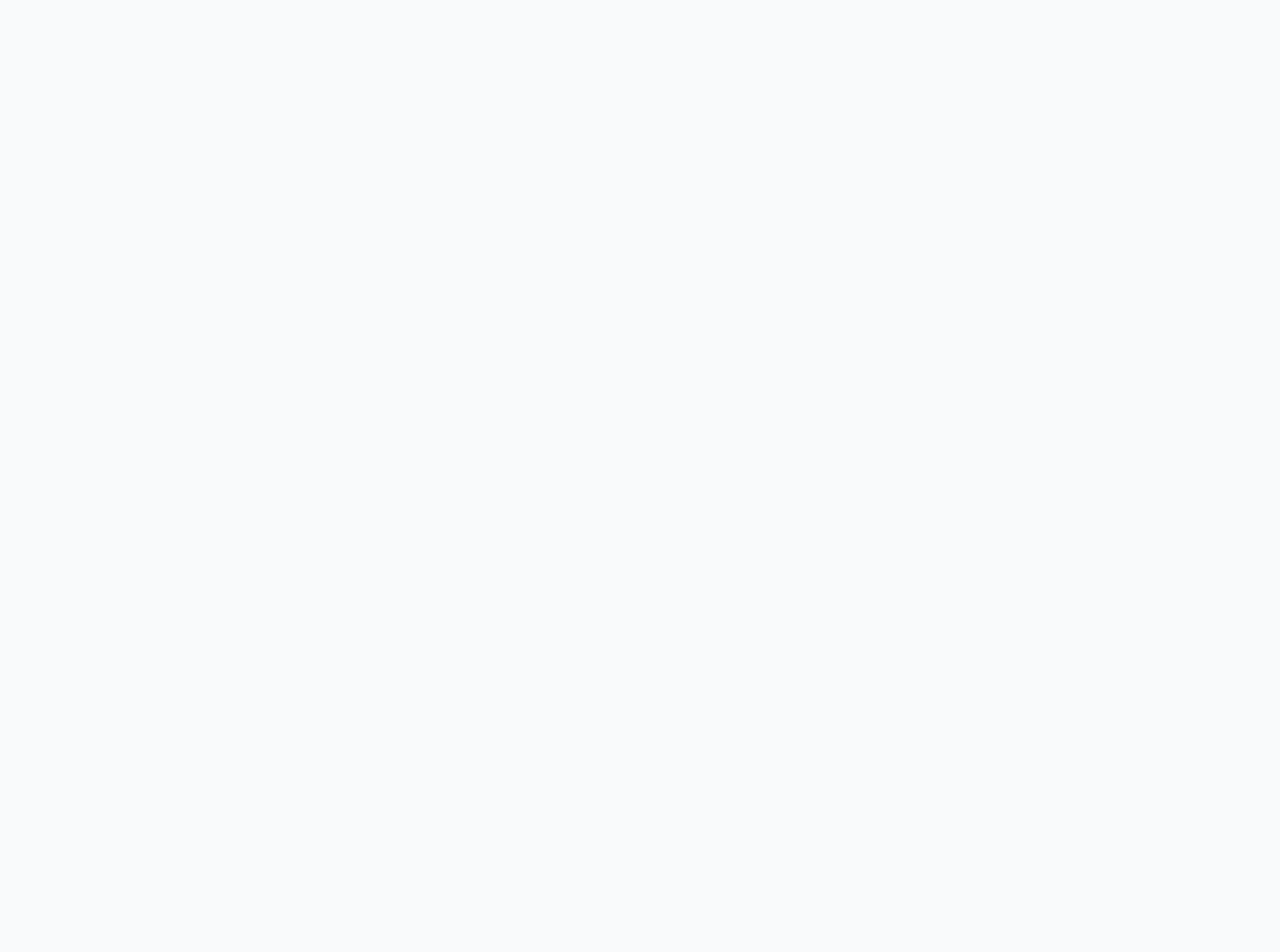
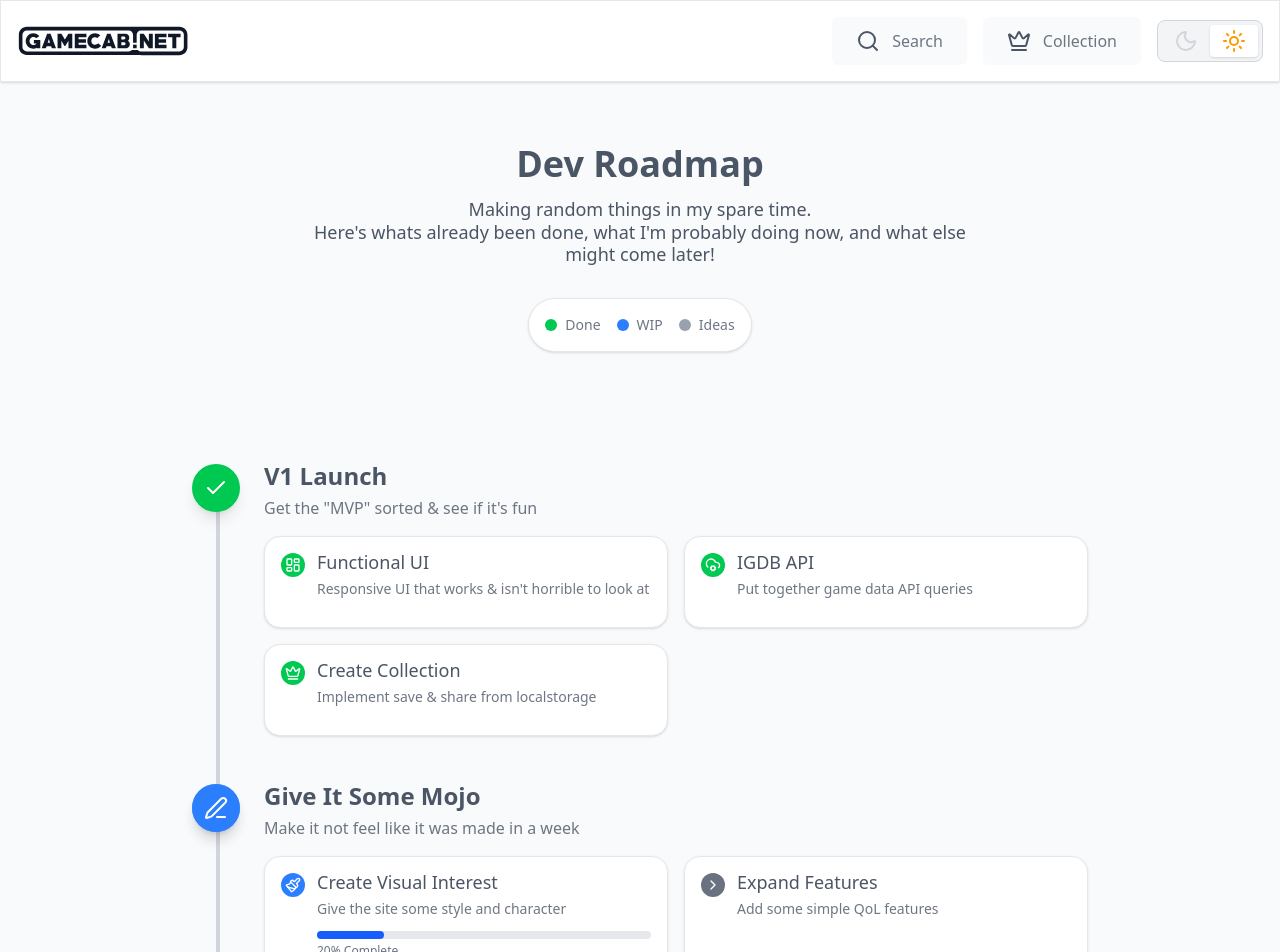
Before and after one commit to ZakMooney/GameCab, a React (Vite) app: page /roadmap in a window 1280 px wide. Before the commit this address had no page. Shown: the top 952 px of the page. Before the commit the page ends 800 px from the top, so only its background shows below. Built offline with nearby package versions, Linux system fonts and the light colour scheme.

Commit message:
feat: add roadmap

```diff
--- a/src/App.jsx
+++ b/src/App.jsx
@@ -6,6 +6,7 @@ import {
 import Layout from "./components/ui/Layout";
 import Home from "./screens/Home";
 import Collection from "./screens/Collection";
+import Roadmap from "./screens/Roadmap";
 
 export default function App() {
   return (
@@ -13,6 +14,7 @@ export default function App() {
       <Route path="/" element={<Layout />}>
         <Route index element={<Home/>} />
         <Route path="collection" element={<Collection/>} />
+        <Route path="roadmap" element={<Roadmap/>} />
       </Route>
     </Routes>
   );
--- /dev/null
+++ b/src/components/Roadmap/RoadmapItem.jsx
@@ -0,0 +1,151 @@
+import React from "react";
+
+import { Check, ClockFading, Flag, PenLine } from "lucide-react";
+
+import Typography from "../ui/Typography";
+import Card from "../ui/Card";
+
+const RoadmapItem = ({ goal }) => {
+  let iconConBG = "";
+  let useIcon = "";
+
+  switch (goal.status) {
+    case "DONE":
+      iconConBG = "bg-green-500";
+      useIcon = <Check className="w-6 h-6 z-[1]" />;
+      break;
+    case "WIP":
+      iconConBG = "bg-blue-500";
+      useIcon = <PenLine className="w-6 h-6 z-[1]" />;
+      break;
+    case "TODO":
+      iconConBG = "bg-gray-500";
+      useIcon = <Flag className="w-6 h-6 z-[1]" />;
+      break;
+    default:
+      iconConBG = "bg-gray-500";
+      useIcon = <Flag className="w-6 h-6 z-[1]" />;
+      break;
+  }
+
+  if (goal.iconOverride) {
+    useIcon = goal.iconOverride;
+  }
+
+  const iconConStyles = `
+    w-12 h-12 rounded-full flex items-center justify-center
+    text-white font-bold text-xl
+    shadow-lg
+    ${iconConBG}
+  `.trim();
+
+  const goalItems = goal.items || [];
+
+  return (
+    <div className="mb-12 relative">
+      <div className="flex items-start mb-4">
+        <div className={`relative ${iconConStyles}`}>
+          {useIcon}
+          {goal.status === 'WIP' ? (
+            <span className={`${iconConStyles} absolute opacity-80 animate-pulse`}></span>
+          ) : null}
+        </div>
+        <div className="ml-6">
+          <Typography
+            variant="h3"
+            className="mb-2"
+          >
+            {goal.title || ""}
+          </Typography>
+          <Typography
+            variant="body"
+          >
+            {goal.subtitle || ""}
+          </Typography>
+        </div>
+      </div>
+      <div className="ml-12 sm:ml-18 grid md:grid-cols-2 gap-4">
+        {goalItems.map((item, index) => {
+          let itemIconStyles = "";
+          let useIcon = "";
+
+          if (item.iconOverride) {
+            useIcon = item.iconOverride;
+          }
+
+          switch (item.status) {
+            case "DONE":
+              itemIconStyles = "w-6 h-6 rounded-full flex items-center justify-center text-white bg-green-500";
+              break;
+            case "WIP":
+              itemIconStyles = "w-6 h-6 rounded-full flex items-center justify-center text-white bg-blue-500";
+              break;
+            case "TODO":
+              itemIconStyles = "w-6 h-6 rounded-full flex items-center justify-center text-white bg-gray-500";
+              break;
+            default:
+              itemIconStyles = "w-6 h-6 rounded-full flex items-center justify-center text-white bg-gray-500";
+              break;
+          }
+
+          let progress;
+
+          if (
+            item.progress !== null ||
+            item.progress !== undefined ||
+            item.progress !== ""
+          ) {
+            progress = Number(item.progress);
+          }
+
+          return (
+            <Card
+              key={index}
+              className="flex shadow-sm hover:shadow-md hover:-translate-y-1 relative"
+            >
+              <div className="flex flex-1 items-start space-x-3">
+                <div className={`${itemIconStyles} relative`}>
+                  {useIcon}
+                  {item.status === 'WIP' ? (
+                    <span className={`${itemIconStyles} absolute opacity-80 animate-ping`}></span>
+                  ) : null}
+                </div>
+                <div className="flex-1">
+                  <Typography
+                    variant="h5"
+                    className="mb-2"
+                  >
+                    {item.title}
+                  </Typography>
+                  <Typography
+                    variant="small"
+                    className="mb-3"
+                  >
+                    {item.description}
+                  </Typography>
+                  {progress ? (
+                    <>
+                      <div className="w-full bg-gray-200 rounded-full h-2">
+                        <div
+                          className="bg-primary dark:bg-primary-dark h-2 w-full rounded-full"
+                          style={{
+                            maxWidth: progress + '%'
+                          }}
+                        ></div>
+                      </div>
+                      <p className="text-xs text-gray-500 mt-1">
+                        {progress}% Complete
+                      </p>
+                    </>
+                  ) : null}
+                </div>
+              </div>
+            </Card>
+          );
+        })}
+      </div>
+    </div>
+  );
+};
+
+export default RoadmapItem;
--- a/src/components/ui/Typography.jsx
+++ b/src/components/ui/Typography.jsx
@@ -18,8 +18,9 @@ const Typography = ({
     h4: 'text-xl @md:text-2xl @lg:text-3xl font-medium leading-none',
     h5: 'text-lg @md:text-xl @lg:text-2xl font-medium leading-none',
     h6: 'text-base @md:text-lg @lg:text-xl font-medium leading-none',
-    body: 'text-base',
-    caption: 'text-xs leading-tight',
+    body: 'text-base opacity-80',
+    small: 'text-sm opacity-80',
+    caption: 'text-xs leading-tight opacity-80',
     subtitle: 'text-lg font-medium leading-tight',
     gameTitle: 'text-sm font-bold leading-none',
   };
@@ -64,6 +65,7 @@ const Typography = ({
       h6: 'h6',
       body: 'p',
       caption: 'p',
+      small: 'p',
       overline: 'span',
       subtitle: 'h6',
       gameTitle: 'h3',
--- /dev/null
+++ b/src/screens/Roadmap.jsx
@@ -0,0 +1,168 @@
+import React, { Fragment } from "react";
+
+import {
+  Check,
+  ClockFading,
+  Flag,
+  Heart,
+
+  LayoutDashboard,
+  CloudCog,
+  Crown,
+  Paintbrush,
+  ChevronRight,
+  Database,
+  AlignHorizontalSpaceAround,
+} from "lucide-react";
+
+import RoadmapItem from "../components/Roadmap/RoadmapItem";
+
+import Typography from "../components/ui/Typography";
+import Card from "../components/ui/Card";
+
+const goalItems = [
+  {
+    title: "V1 Launch",
+    subtitle: `Get the "MVP" sorted & see if it's fun`,
+    status: "DONE",
+    iconOverride: "",
+    items: [
+      {
+        status: "DONE",
+        title: "Functional UI",
+        description: "Responsive UI that works & isn't horrible to look at",
+        progress: "",
+        iconOverride: <LayoutDashboard className="w-4 h-4 z-[1]" />,
+      },
+      {
+        status: "DONE",
+        title: "IGDB API",
+        description: "Put together game data API queries",
+        progress: "",
+        iconOverride: <CloudCog className="w-4 h-4 z-[1]" />,
+      },
+      {
+        status: "DONE",
+        title: "Create Collection",
+        description: "Implement save & share from localstorage",
+        progress: "",
+        iconOverride: <Crown className="w-4 h-4 z-[1]" />,
+      },
+    ],
+  },
+  {
+    title: "Give It Some Mojo",
+    subtitle: "Make it not feel like it was made in a week",
+    status: "WIP",
+    iconOverride: "",
+    items: [
+      {
+        status: "WIP",
+        title: "Create Visual Interest",
+        description: "Give the site some style and character",
+        progress: "20",
+        iconOverride: <Paintbrush className="w-4 h-4 z-[1]" />,
+      },
+      {
+        status: "TODO",
+        title: "Expand Features",
+        description: "Add some simple QoL features",
+        progress: "",
+        iconOverride: <ChevronRight className="w-4 h-4 z-[1]" />,
+      },
+    ],
+  },
+  {
+    title: "Hobby-Thing > Real-Thing",
+    subtitle: `Expand "MVP" placeholders into actual features`,
+    status: "TODO",
+    iconOverride: "",
+    items: [
+      {
+        status: "TODO",
+        title: "Create Database",
+        description: "Replace localstorage system with an actual database",
+        progress: "",
+        iconOverride: <Database className="w-4 h-4 z-[1]" />,
+      },
+      {
+        status: "TODO",
+        title: "Expand Features II: Attack of the New Stuff",
+        description: "Take advantage of DB setup to add multiple lists etc",
+        progress: "",
+        iconOverride: <AlignHorizontalSpaceAround className="w-4 h-4 z-[1]" />,
+      },
+    ],
+  },
+];
+
+const Roadmap = () => {
+
+  return (
+    <>
+      <section className="p-4 max-w-[96rem] m-auto">
+        <div className="text-center mb-16 py-12 px-6">
+          <Typography
+            variant="h1"
+            align="center"
+            className="mb-4"
+          >
+            Dev Roadmap
+          </Typography>
+          <Typography
+            variant="subtitle"
+            align="center"
+            className="max-w-2xl m-auto"
+          >
+            Making random things in my spare time.<br/>Here's whats already been done, what I'm probably doing now, and what else might come later!
+          </Typography>
+          <div className="mt-8 flex justify-center">
+            <Card className="rounded-full flex gap-4">
+            <div className="flex items-center space-x-2">
+                <div className="w-3 h-3 bg-green-500 rounded-full"></div>
+                <Typography
+                  variant="small"
+                  align="center"
+                >
+                  Done
+                </Typography>
+              </div>
+              <div className="flex items-center space-x-2">
+                <div className="w-3 h-3 bg-blue-500 rounded-full"></div>
+                <Typography
+                  variant="small"
+                  align="center"
+                >
+                  WIP
+                </Typography>
+              </div>
+              <div className="flex items-center space-x-2">
+                <div className="w-3 h-3 bg-gray-400 rounded-full"></div>
+                <Typography
+                  variant="small"
+                  align="center"
+                >
+                  Ideas
+                </Typography>
+              </div>
+            </Card>
+          </div>
+        </div>
+
+        <div className="relative max-w-4xl mx-auto">
+          <div className="absolute left-6 top-0 bottom-0 w-1 bg-gray-300 dark:bg-gray-400 rounded-full" />
+
+          {goalItems.map((item, index) => {
+            return (
+              <Fragment key={index}>
+                <RoadmapItem goal={item} />
+              </Fragment>
+            );
+          })}
+        </div>
+      </section>
+    </>
+  );
+};
+
+export default Roadmap;
```
